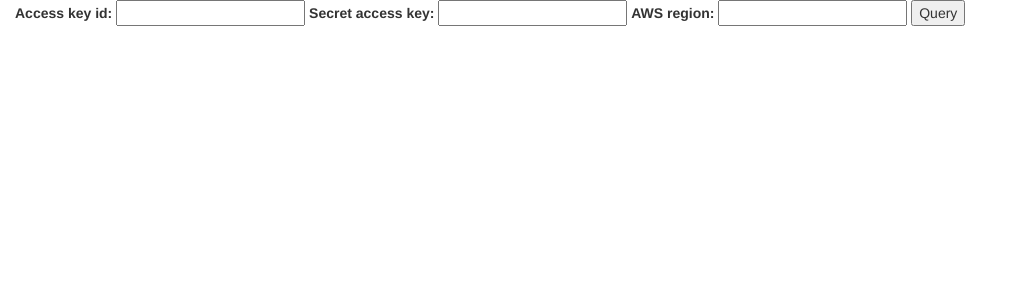
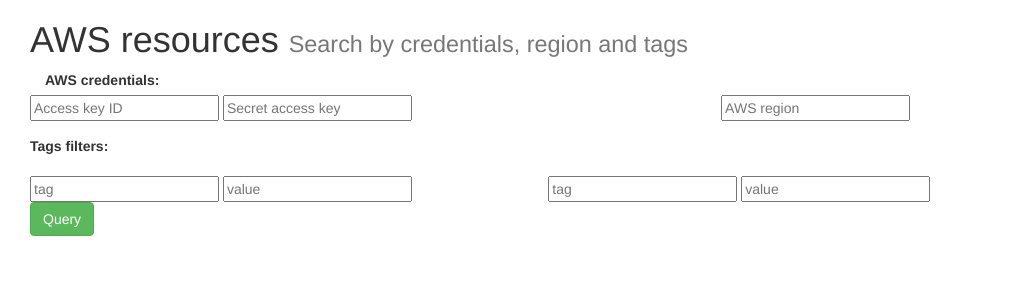
Before and after one commit to VirtualCave/saw, a Django app: page / in a window 1280 px wide. Shown: the top 300 px of the page, without its empty margins (0-1012 px from the left). Run offline with Django 3.2, Linux system fonts and the light colour scheme; some libraries are stand-ins or nearby versions.

Commit message:
Add tags

```diff
--- a/src/web/django_project/aws/infrastructure/dtos.py
+++ b/src/web/django_project/aws/infrastructure/dtos.py
@@ -25,7 +25,6 @@ class AWSResponseDto:
 
 
 class AwsEc2ResponseDto(AWSResponseDto):
-
     def __init__(self, aws_response: dict = None, error: Exception = None):
         super().__init__()
         if error:
@@ -44,10 +43,7 @@ class AwsEc2ResponseDto(AWSResponseDto):
                 "error": repr(self.error),
             }
         else:
-            return {
-                "status": self.get_status(),
-                "response": self.response
-            }
+            return {"status": self.get_status(), "response": self.response}
 
 
 class AwsEc2Client:
--- a/src/web/django_project/web/templates/web/main.html
+++ b/src/web/django_project/web/templates/web/main.html
@@ -2,25 +2,69 @@
 
 {% block content %}
 
-<form action="{% url 'main' %}" method="post">{% csrf_token %}
-    <label for="access_key_id">Access key id: </label>
-    <input id="access_key_id" type="text" name="access_key_id" value="{{ current_id }}">
 
-    <label for="secret_access_key">Secret access key: </label>
-    <input id="secret_access_key" type="text" name="secret_access_key" value="{{ current_key }}">
+<div class="container-fluid">
+    <div>
+        <h1>AWS resources <small>Search by credentials, region and tags</small></h1>
+        <form action="{% url 'main' %}" role="form" method="post">{% csrf_token %}
+            <div class="form-group">
+                    <div class="col-md-8">
+                        <label>AWS credentials: </label>
+                    <div/>
+                </div>
+            </div>
+            <div class="form-group">
+                <div class="row">
+                    <div class="col-md-8">
+                        <input id="access_key" type="text" name="access_key" placeholder="Access key ID" required="required">
+                        <input id="secret_access_key" type="text" name="secret_access_key" placeholder="Secret access key" required="required">
+                    </div>
+                    <div class="col-md-4">
+                        <input id="aws_region" type="text" name="aws_region" placeholder="AWS region" required="required">
+                    </div>
+                </div>
+            </div>
+            <div class="form-group">
+                <div class="row">
+                    <div class="col-md-12">
+                        <label>Tags filters: </label>
+                    </div>
+                </div>
+            </div>
+            <div class="form-group">
+                <div class="row">
+                    <div class="col-md-6">
+                        <input id="tag_1" type="text" name="tag_1" placeholder="tag">
+                        <input id="value_1" type="text" name="value_1" placeholder="value">
+                    </div>
+                    <div class="col-md-6">
+                        <input id="tag_2" type="text" name="tag_2" placeholder="tag">
+                        <input id="value_2" type="text" name="value_2" placeholder="value">
+                    </div>
+                </div>
+                <div class="row">
+                    <div class="col-md-12">
+                        <input type="submit" class="btn btn-success pull-left" value="Query">
+                    </div>
+                </div>
+            </div>
+            </div>
+        </form>
+    </div>
 
-    <label for="aws_region">AWS region: </label>
-    <input id="aws_region" type="text" name="aws_region" value="{{ aws_region }}">
-
-    <input type="submit" value="Query">
-</form>
+    {% if access_key_id and secret_access_key %}
+        <div>
+            Access key id: {{ access_key_id }}
+            Secret access: {{ secret_access_key }}
+        </div>
+    {% endif %}
 
     {% if aws_resources %}
-<div>
+    <div class="row">
         <h2>S3</h2>
-    {% if aws_resources.s3 %}
+        {% if aws_resources.s3.status == "ok" %}
             <table class="table table-striped">
-            <thead class=""thead-dark>
+                <thead class="thead-dark">
                 <tr>
                     <th scope="col">#</th>
                     <th scope="col">Name</th>
@@ -29,7 +73,7 @@
                 </tr>
             </thead>
                 <tbody>
-            {% for bucket in aws_resources.s3.buckets %}
+                {% for bucket in aws_resources.s3.response.buckets %}
                     <tr>
                         <th scope="row">{{ forloop.counter }}</th>
                         <td>{{bucket.name}}</td>
@@ -46,14 +90,14 @@
             </tbody>
             </table>
         {% else %}
-        <span>Error: {{aws_ressources.s3.error}}</span>
+            <span>Error on boto3: {{aws_ressources.s3.error}}</span>
         {% endif %}
     </div>
-<div>
+    <div class="row">
         <h2>EC2</h2>
         {% if aws_resources.ec2.status == "ok" %}
             <table class="table table-striped">
-            <thead class=""thead-dark>
+                <thead class="thead-dark">
                     <tr>
                         <th scope="col">#</th>
                         <th scope="col">Id</th>
@@ -88,9 +132,10 @@
                 </tbody>
             </table>
         {% else %}
-        <span>Error: {{aws_ressources.ec2.error}}</span>
+            <span>Error on boto3: {{aws_ressources.ec2.error}}</span>
         {% endif %}
     </div>
 {% endif %}
+</div>
 
 {% endblock %}
--- a/src/web/django_project/web/views.py
+++ b/src/web/django_project/web/views.py
@@ -4,14 +4,39 @@ from aws.infrastructure import scan_resources
 
 
 def main(request):
+    """Main view"""
     context = dict()
-    access_key = secret_access = None
+    access_key_id = secret_access = aws_region = None
+    tags = {}
+
     if request.method == "POST":
-        access_key = request.POST.get("access_key_id")
+        access_key_id = request.POST.get("access_key")
         secret_access = request.POST.get("secret_access_key")
         aws_region = request.POST.get("aws_region")
 
-    if access_key and secret_access and aws_region:
-        context["aws_resources"] = scan_resources(access_key, secret_access, aws_region)
+        tag_1 = request.POST.get("tag_1")
+        value_1 = request.POST.get("value_1")
+        if tag_1 and value_1:
+            tags[tag_1] = value_1
+
+        tag_2 = request.POST.get("tag_2")
+        value_2 = request.POST.get("value_2")
+        if tag_2 and value_2:
+            tags[tag_2] = value_2
+
+    if access_key_id and secret_access and aws_region:
+        context["aws_resources"] = scan_resources(
+            access_key_id, secret_access, aws_region, tags
+        )
+
+        context["access_key_id"] = mask(access_key_id)
+        context["secret_access_key"] = mask(secret_access)
 
     return render(request, "web/main.html", context=context)
+
+
+def mask(key):
+    head = key[0:3]
+    body = "X" * (len(key) - 6)
+    tail = key[-3:]
+    return f"{head}{body}{tail}"
```
Also changed, not shown: src/web/django_project/aws/infrastructure/__init__.py (+17 -3 lines). Lines whose indentation alone changed are shown as unchanged.
